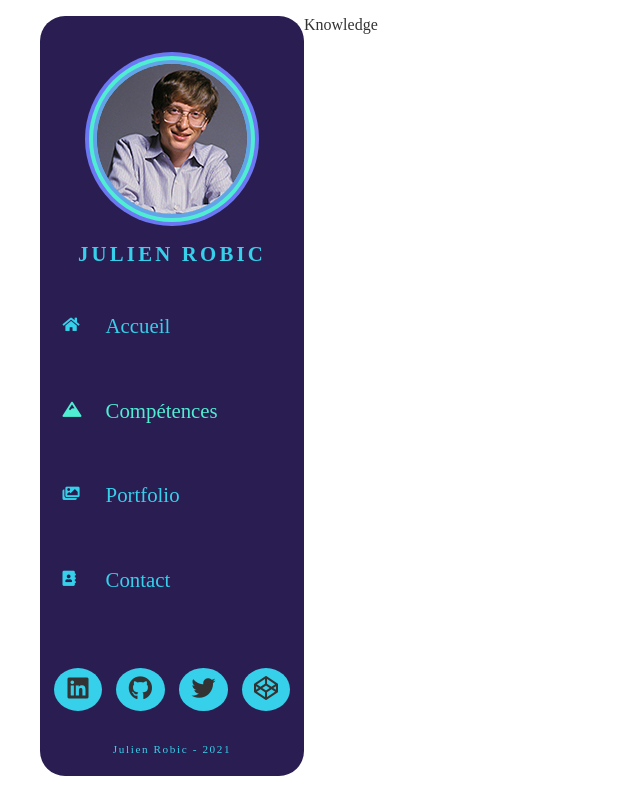
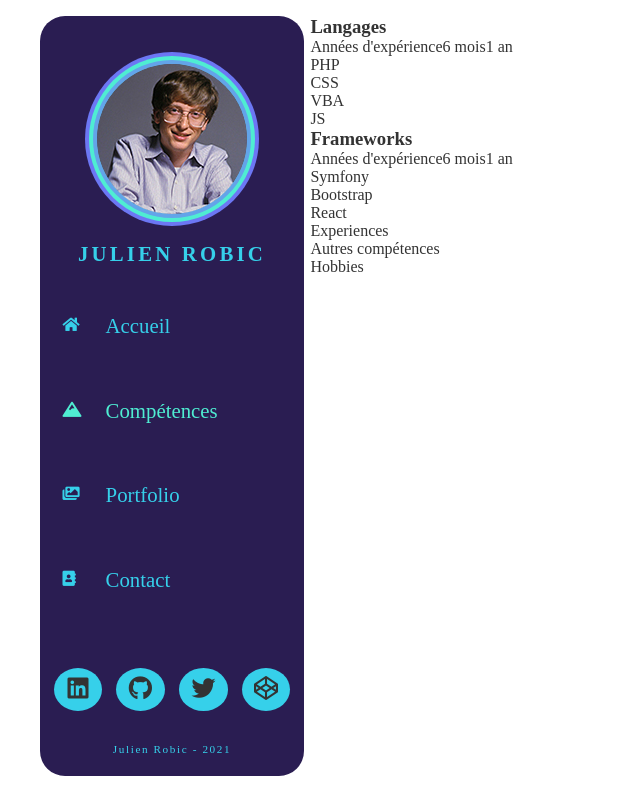
Before and after one commit to Nayte91/resume, a React (Create React App) app: page /competences in a window 1280 px wide. Shown: the whole page, without its empty margins (0-640 px from the left). Built offline with nearby package versions, Linux system fonts and the light colour scheme; a web font is replaced by a local one.

Commit message:
Base for technologies component

```diff
--- /dev/null
+++ b/src/components/Knowledge/Experiences.tsx
@@ -0,0 +1,11 @@
+import React from 'react';
+
+const Experiences = () => {
+    return (
+        <div>
+            Experiences
+        </div>
+    );
+};
+
+export default Experiences;
--- /dev/null
+++ b/src/components/Knowledge/Hobbies.tsx
@@ -0,0 +1,11 @@
+import React from 'react';
+
+const Hobbies = () => {
+    return (
+        <div>
+            Hobbies
+        </div>
+    );
+};
+
+export default Hobbies;
--- /dev/null
+++ b/src/components/Knowledge/ProgressBar.tsx
@@ -0,0 +1,43 @@
+import React from 'react';
+import {Skill} from "../../types/Skill";
+
+interface Props {
+    skills?: Array<Skill>;
+    title: string;
+}
+
+const ProgressBar: React.FC<Props> = ({
+                                          skills = [],
+                                          title
+}) => {
+
+    return (
+        <div>
+            <h3>{title}</h3>
+            <div className="years">
+                <span>Années d'expérience</span>
+                <span>6 mois</span>
+                <span>1 an</span>
+            </div>
+
+            <div>
+                {
+                    skills.map(item => {
+                        let xpYears = 2;
+                        let progressBar = item.xp / xpYears * 100 + '%';
+
+                        return (
+                            <div key={item.id} className="skill-list">
+                                <li>{item.value}</li>
+                                <div className="progress-bar" style={{width:progressBar}}></div>
+
+                            </div>
+                        )
+                    })
+                }
+            </div>
+        </div>
+    );
+};
+
+export default ProgressBar;
--- /dev/null
+++ b/src/components/Knowledge/Skills.tsx
@@ -0,0 +1,11 @@
+import React from 'react';
+
+const Skills = () => {
+    return (
+        <div>
+            Autres compétences
+        </div>
+    );
+};
+
+export default Skills;
--- /dev/null
+++ b/src/components/Knowledge/Technologies.tsx
@@ -0,0 +1,37 @@
+import React, {Component} from 'react';
+import ProgressBar from "./ProgressBar";
+
+class Technologies extends Component {
+    state = {
+        languages: [
+            {id: 1, value: "PHP", xp: 2.5},
+            {id: 2, value: "CSS", xp: 1.5},
+            {id: 3, value: "VBA", xp: 0.5},
+            {id: 4, value: "JS", xp: 1}
+        ],
+        frameworks: [
+            {id: 1, value: "Symfony", xp: 2},
+            {id: 2, value: "Bootstrap", xp: 2.5},
+            {id: 3, value: "React", xp: 0.5}
+        ]
+    }
+
+    render() {
+        let { languages, frameworks } = this.state;
+
+        return (
+            <div id="languages-frameworks">
+                <ProgressBar
+                    skills={languages}
+                    title="Langages"
+                />
+                <ProgressBar
+                    skills={frameworks}
+                    title="Frameworks"
+                />
+            </div>
+        );
+    }
+}
+
+export default Technologies;
--- a/src/pages/Knowledge.tsx
+++ b/src/pages/Knowledge.tsx
@@ -1,11 +1,20 @@
 import React from 'react';
 import Navigation from "../components/Navigation";
+import Technologies from "../components/Knowledge/Technologies";
+import Experiences from "../components/Knowledge/Experiences";
+import Skills from "../components/Knowledge/Skills";
+import Hobbies from "../components/Knowledge/Hobbies";
 
 const Knowledge = () => {
     return (
         <div id="knowledge">
             <Navigation />
-            Knowledge
+            <div id="knowledge-content">
+                <Technologies />
+                <Experiences />
+                <Skills />
+                <Hobbies />
+            </div>
         </div>
     );
 };
--- /dev/null
+++ b/src/types/Skill.ts
@@ -0,0 +1,5 @@
+export type Skill = {
+    id: number;
+    value: string;
+    xp: number;
+}
```
